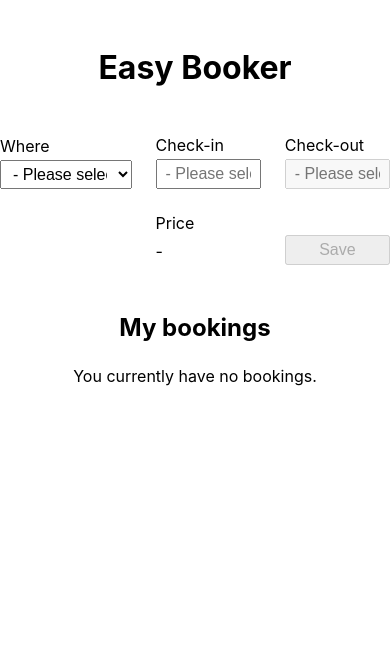
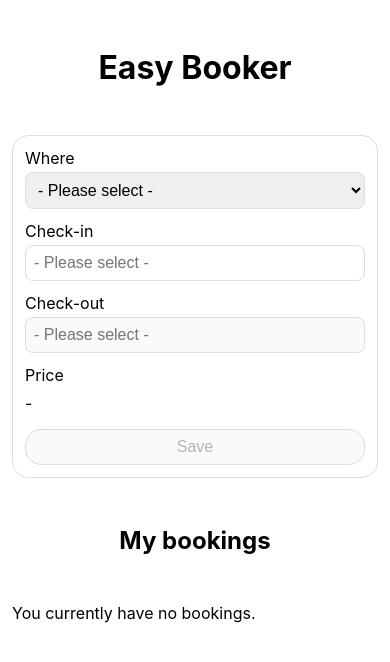
Before and after one commit to lousousa/easy-booker, a React (Vite) app: page / in a window 390 px wide. Shown: the top 662 px of the page. Built offline with nearby package versions, Linux system fonts and the light colour scheme.

Commit message:
add responsive layout

```diff
--- a/src/App.tsx
+++ b/src/App.tsx
@@ -21,8 +21,9 @@ const Content = styled.div`
   display: flex;
   justify-content: center;
   flex-wrap: wrap;
-  max-width: 1200px;
+  max-width: 688px;
   margin: 0 auto;
+  padding: 0 12px 48px;
 
   h1 {
     width: 100%;
--- a/src/components/BookingForm.tsx
+++ b/src/components/BookingForm.tsx
@@ -12,7 +12,7 @@ export default function BookingForm({ bookingId, onSave }: BookingFormProps) {
   const [checkInDate, setCheckInDate] = useState<Date | null>(null)
   const [checkOutDate, setCheckOutDate] = useState<Date | null>(null)
   const [intervalLock, setIntervalLock] = useState<{ start: Date; end: Date; } | null>(null)
-  const [price, setPrice] = useState<string>('-')
+  const [price, setPrice] = useState<string[]>([])
   const [excludeDateIntervals, setExcludeDateIntervals] = useState<{ start: Date; end: Date; }[]>([])
   const { data, setData } = useData()!
 
@@ -46,17 +46,17 @@ export default function BookingForm({ bookingId, onSave }: BookingFormProps) {
   }, [data])
 
   useEffect(() => {
-    if (placeId === 0 || !checkInDate || !checkOutDate) return setPrice('-')
+    if (placeId === 0 || !checkInDate || !checkOutDate) return setPrice([])
 
     const place = availablePlaces.find(place => place.id === placeId)
-    if (!place?.pricePerNight) return setPrice('-')
+    if (!place?.pricePerNight) return setPrice([])
 
     const differenceInDays = moment(checkOutDate).diff(moment(checkInDate), 'days')
 
     const priceText = `$${place.pricePerNight * differenceInDays}`
-    const priceDetails = differenceInDays > 1 ? ` ($${place.pricePerNight} x ${differenceInDays} nights)` : ' (1 night)'
+    const priceDetails = differenceInDays > 1 ? `($${place.pricePerNight} x ${differenceInDays} nights)` : '(1 night)'
 
-    setPrice(priceText + priceDetails)
+    setPrice([priceText, priceDetails])
   }, [placeId, checkInDate, checkOutDate])
 
   useEffect(() => {
@@ -142,18 +142,18 @@ export default function BookingForm({ bookingId, onSave }: BookingFormProps) {
         />
       </FormField>
 
-      <div />
-
       <FormField>
         <label>Price</label>
 
-        <p>{price}</p>
+        {price.length === 0 && <p>-</p>}
+
+        {price.length > 0 && <p><b>{price[0]}</b> {price[1]}</p>}
       </FormField>
 
       <div>
         <SubmitButton
           type="submit"
-          disabled={price === '-'}
+          disabled={price.length === 0}
         >
           Save
         </SubmitButton>
@@ -164,32 +164,49 @@ export default function BookingForm({ bookingId, onSave }: BookingFormProps) {
 
 const Form = styled.form`
   display: grid;
-  grid-template-columns: 1.25fr repeat(2, 1fr);
+  grid-template-columns: 1fr;
   align-items: end;
   width: 100%;
-  gap: 24px;
+  gap: 12px;
+  border: 1px solid #ddd;
+  padding: 12px;
+  border-radius: 16px;
+
+  @media (min-width: 640px) {
+    grid-template-columns: repeat(2, 1fr);
+    gap: 24px;
+    padding: 24px;
+
+    > div:first-child {
+      grid-column: span 2;
+    }
+  }
 `
 
 const FormField = styled.div`
   display: grid;
   grid-template-columns: 1fr;
-  flex: 1;
+  width: 100%;
 
   input, select, p {
     width: 100%;
     margin-top: 4px;
     font-size: 16px;
     padding: 4px 0;
+    border-radius: 8px;
   }
 
   input, select {
-    padding: 4px 8px;
+    padding: 8px;
+    border: 1px solid #ddd;
   }
 `
 
 const SubmitButton = styled.button`
-  padding: 4px 8px;
+  padding: 8px;
   font-size: 16px;
   cursor: pointer;
   width: 100%;
+  border-radius: 16px;
+  border: 1px solid #ddd;
 `
--- a/src/components/BookingList.tsx
+++ b/src/components/BookingList.tsx
@@ -24,7 +24,10 @@ export default function BookingList() {
 
     const differenceInDays = moment(booking.checkOutDate).diff(moment(booking.checkInDate), 'days')
 
-    return `$${place.pricePerNight * differenceInDays}`
+    const priceText = `$${place.pricePerNight * differenceInDays}`
+    const priceDetails = differenceInDays > 1 ? `($${place.pricePerNight} x ${differenceInDays} nights)` : '(1 night)'
+
+    return [priceText, priceDetails]
   }
 
   return (
@@ -33,7 +36,7 @@ export default function BookingList() {
         isOpen={bookingDetailsId !== null}
         onClose={() => setBookingDetailsId(null)}
       >
-        <TextTitle>Edit booking</TextTitle>
+        <ModalTextTitle>Edit booking</ModalTextTitle>
 
         <BookingForm
           bookingId={bookingDetailsId!}
@@ -43,32 +46,24 @@ export default function BookingList() {
 
       <TextTitle>My bookings</TextTitle>
 
-      <ListContainer className={`${data.length > 0 && '-has-data'}`}>
+      <ListContainer>
         {data.length === 0 && (
-          <p>You currently have no bookings.</p>
-        )}
-
-        {data.length > 0 && (
-          <DataGrid className="-is-header">
-            <div>Where</div>
-            <div>Check-in</div>
-            <div>Check-out</div>
-            <div>Price</div>
-            <div>Manage</div>
-          </DataGrid>
+          <TextMessage>You currently have no bookings.</TextMessage>
         )}
 
         {data.map(booking => (
           <DataGrid key={'booking_item_' + booking.id}>
-            <div>{availablePlaces.find(place => place.id === booking.placeId)?.title}</div>
-            <div>{moment(booking.checkInDate).format('MM/DD/YYYY')}</div>
-            <div>{moment(booking.checkOutDate).format('MM/DD/YYYY')}</div>
-            <div>{getPriceText(booking.id)}</div>
-            <div className="-is-action-group">
+            <div>
+              <h2>{availablePlaces.find(place => place.id === booking.placeId)?.title}</h2>
+              <p>{moment(booking.checkInDate).format('MM/DD/YYYY')} - {moment(booking.checkOutDate).format('MM/DD/YYYY')}</p>
+              <p><b>{getPriceText(booking.id)[0]}</b> {getPriceText(booking.id)[1]}</p>
+            </div>
+
+            <ActionGroup>
               <a onClick={() => setBookingDetailsId(booking.id)}>Edit</a>
 
               <a onClick={() => removeItem(booking.id)}>Remove</a>
-            </div>
+            </ActionGroup>
           </DataGrid>
         ))}
       </ListContainer>
@@ -81,43 +76,57 @@ const Content = styled.div`
   width: 100%;
 `
 
+const ModalTextTitle = styled.h2`
+  text-align: center;
+  margin: 24px 0;
+`
+
 const TextTitle = styled.h2`
 text-align: center;
-  margin-bottom: 24px;
+margin-bottom: 48px;
+`
+
+const TextMessage = styled.p`
+  text-align: center;
 `
 
 const ListContainer = styled.div`
-  &.-has-data {
-    border-bottom: 1px solid #bbb;
-    border-right: 1px solid #bbb;
+  display: flex;
+  flex-wrap: wrap;
+  gap: 12px;
+`
+
+const DataGrid = styled.div`
+  display: grid;
+  grid-template-columns: 1fr;
+  width: 100%;
+  align-items: center;
+  border: 1px solid #ddd;
+  padding: 12px;
+  border-radius: 16px;
+  gap: 24px;
+
+  p {
+    line-height: 24px;
   }
 
-  p {
-    text-align: center;
+  @media (min-width: 640px) {
+    grid-template-columns: 3fr 1fr;
+    border-radius: 56px;
+
+    div {
+      padding: 8px 24px;
+    }
   }
 `
-const DataGrid = styled.div`
-  display: grid;
-  grid-template-columns: 2fr 1.5fr 1.5fr 2fr 2fr;
 
-  &.-is-header {
-    font-weight: 600;
-    text-align: center;
-  }
-
-  div {
-    padding: 4px 8px;
-    border-top: 1px solid #bbb;
-    border-left: 1px solid #bbb;
-
-    &.-is-action-group {
+const ActionGroup = styled.div`
   display: flex;
+  justify-content: end;
+  gap: 24px;
 
   a {
-        flex: 1;
     text-align: center;
     cursor: pointer;
   }
-    }
-  }
 `
--- a/src/components/Modal.tsx
+++ b/src/components/Modal.tsx
@@ -25,18 +25,20 @@ const ModalOverlay = styled.div`
   display: flex;
   justify-content: center;
   align-items: center;
+  padding: 12px;
 `
 
 const ModalContent = styled.div`
   background-color: #fff;
-  padding: 24px;
-  border-radius: 4px;
+  padding: 12px;
+  border-radius: 16px;
   box-shadow: 0 4px 6px rgba(0, 0, 0, .1);
   position: relative;
 `
 
 const ButtonClose = styled.a`
   position: absolute;
-  right: 24px;
+  right: 12px;
+  top: 12px;
   cursor: pointer;
 `
```
Lines whose indentation alone changed are shown as unchanged.
